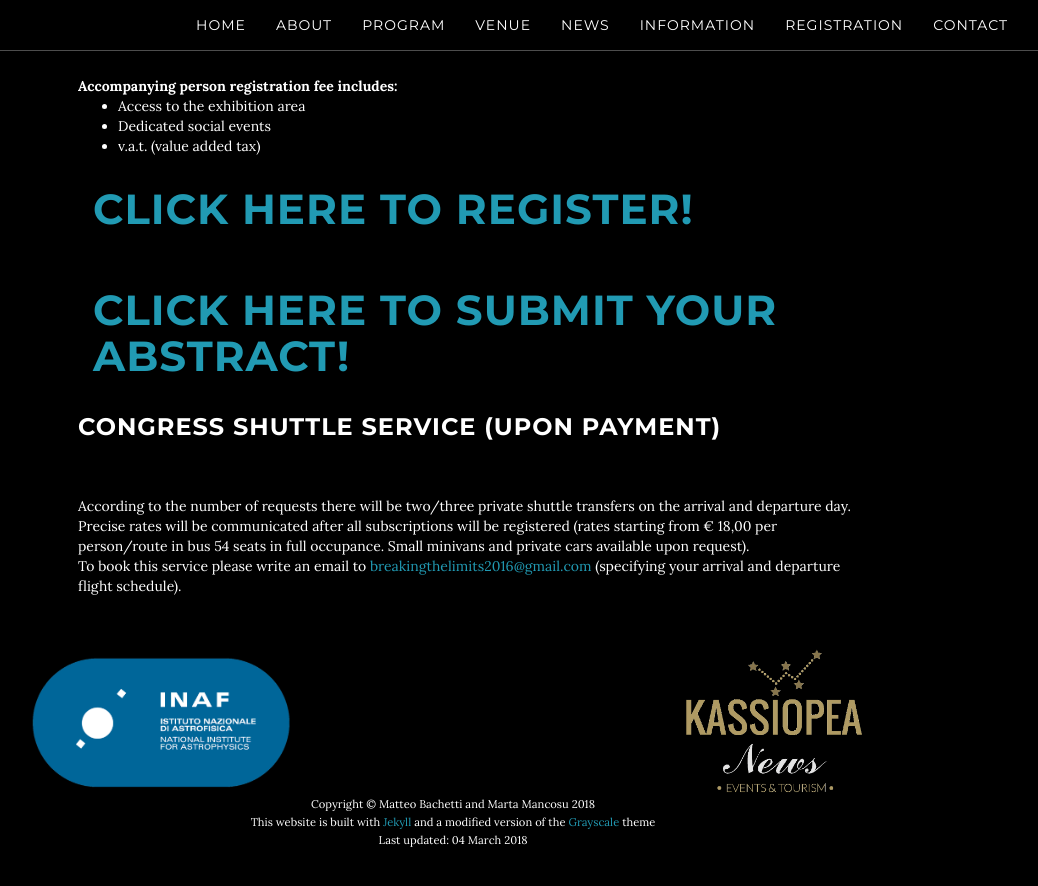
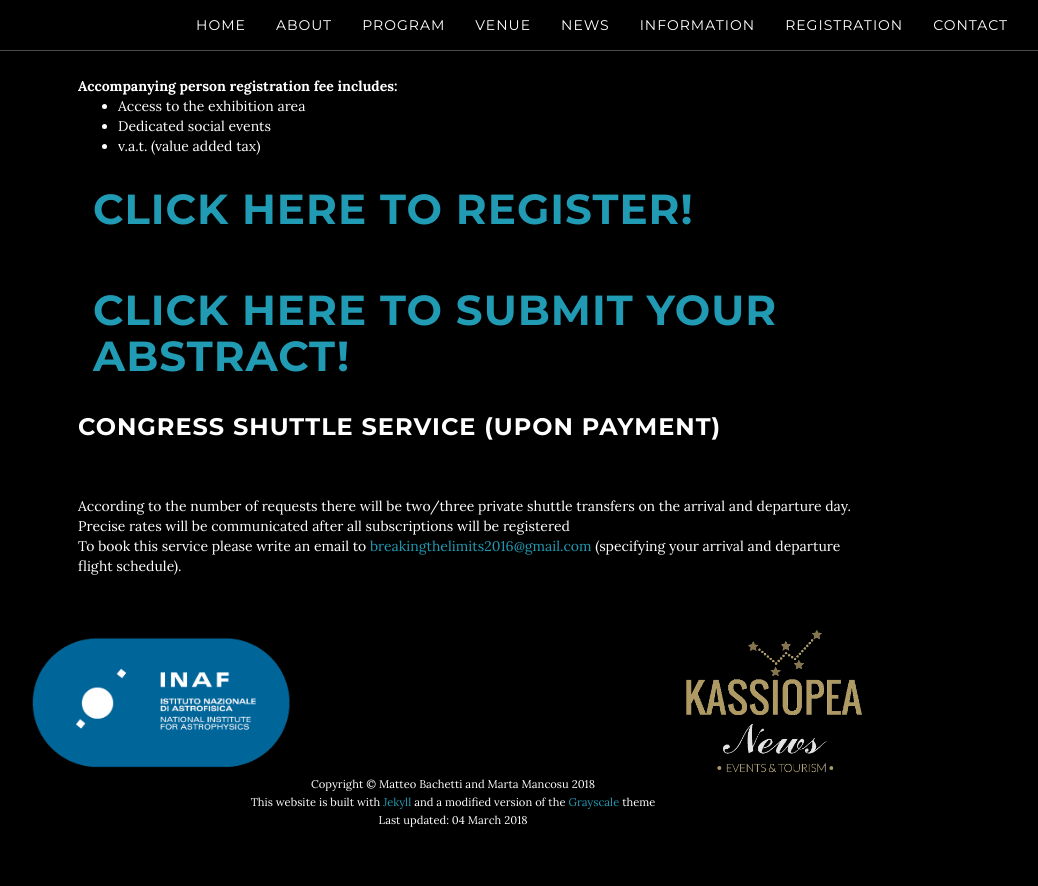
Before and after one commit to breakingthelimits/supereddington2018, a Jekyll site: the page built from registration/index.html, in a window 1280 px wide and 900 px high, scrolled down 792 px. Shown: the top 886 px of the window, without its empty margins (187-1225 px from the left). Built offline with Jekyll 4.4.1, drawn with Linux system fonts in a browser that asks for light colours; some of the changed lines change nothing that is shown.

Commit message:
Update congress shuttle service

```diff
--- a/registration/index.html
+++ b/registration/index.html
@@ -152,10 +152,12 @@ title: Registration will be open soon!
         <BR/>
         According to the number of requests there will be two/three private shuttle transfers on the arrival and departure day.
         <BR/>
-        Precise rates will be communicated after all subscriptions will be registered (rates starting from € 18,00 per person/route in bus 54 seats in full occupance. Small minivans and private cars available upon request).
+        Precise rates will be communicated after all subscriptions will be registered
+       <!--(rates starting from € 18,00 per person/route in bus 54 seats in full occupance.
+        Small minivans and private cars available upon request).-->
         <BR/>
         To book this service please write an email to
-        <A href="mailto:breakingthelimits2016@gmail.com">
+        <A href="mailto:breakingthelimits2018@gmail.com">
           breakingthelimits2016@gmail.com
         </A>
         (specifying your arrival and departure flight schedule).
```
